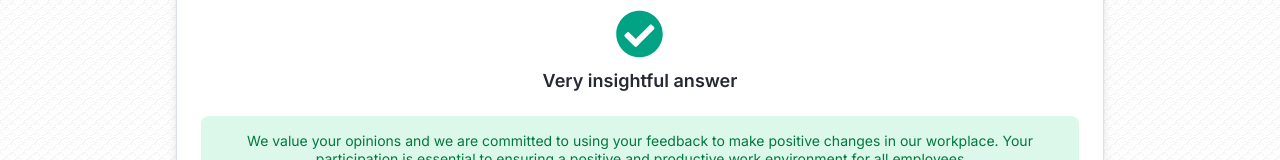
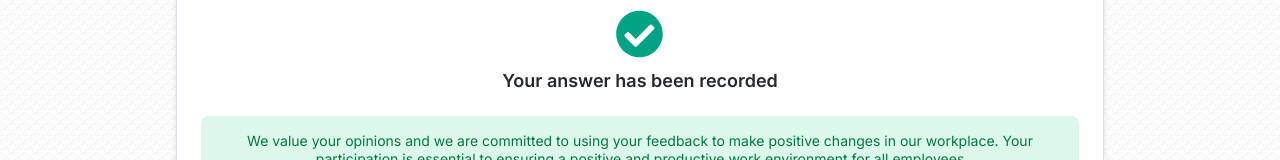
Before and after one commit to zickmho/pulse-survey, a plain HTML site: page success.html in a window 1280 px wide. Shown: the part 283-443 px from the top of the page. Drawn offline with Linux system fonts and the light colour scheme.

Commit message:
change the copy for success msg

```diff
--- a/success.html
+++ b/success.html
@@ -62,7 +62,7 @@
                                     <use href="#icon-success" />
                                 </svg>
                                 <div class="message-item">
-                                    Very insightful answer
+                                    Your answer has been recorded
                                 </div>
                             </div>
                             <div class="secondary-message">
```
